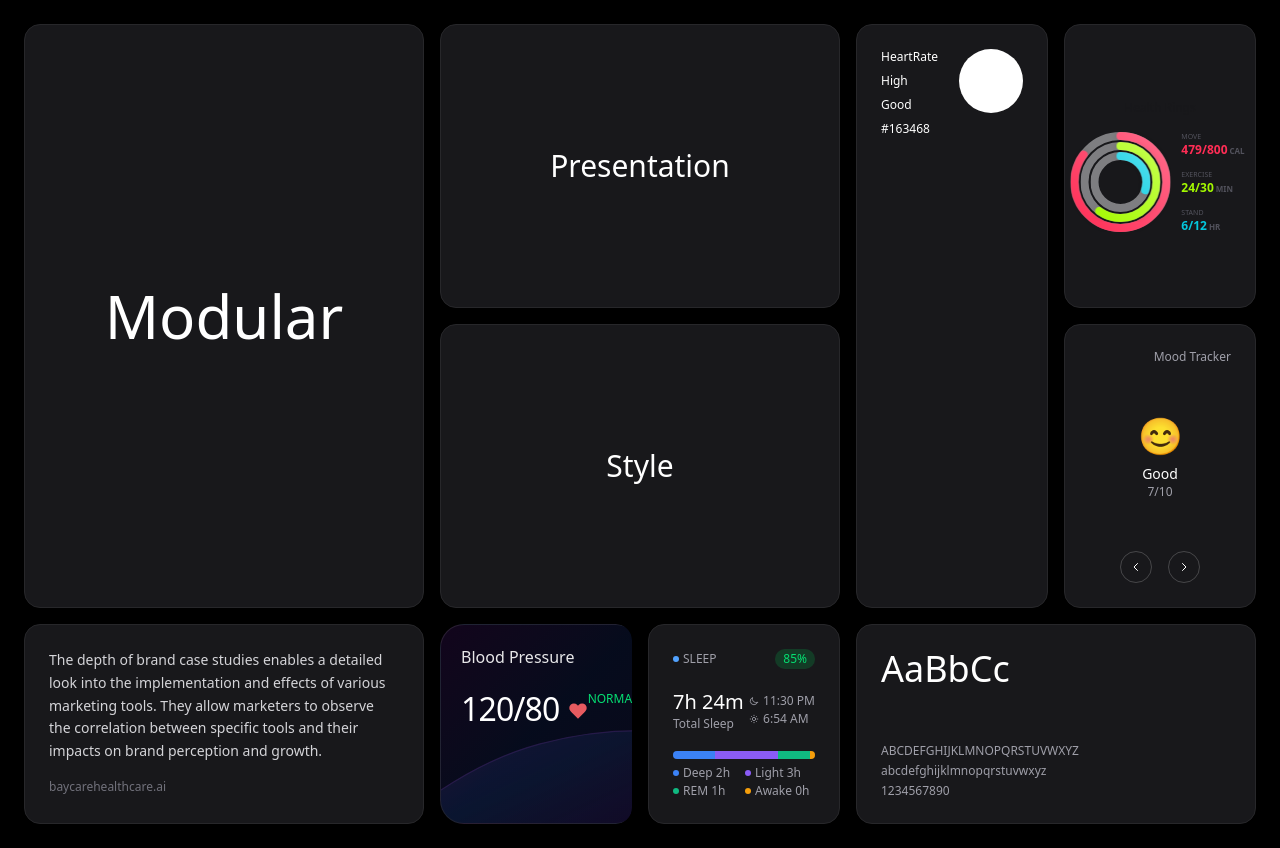
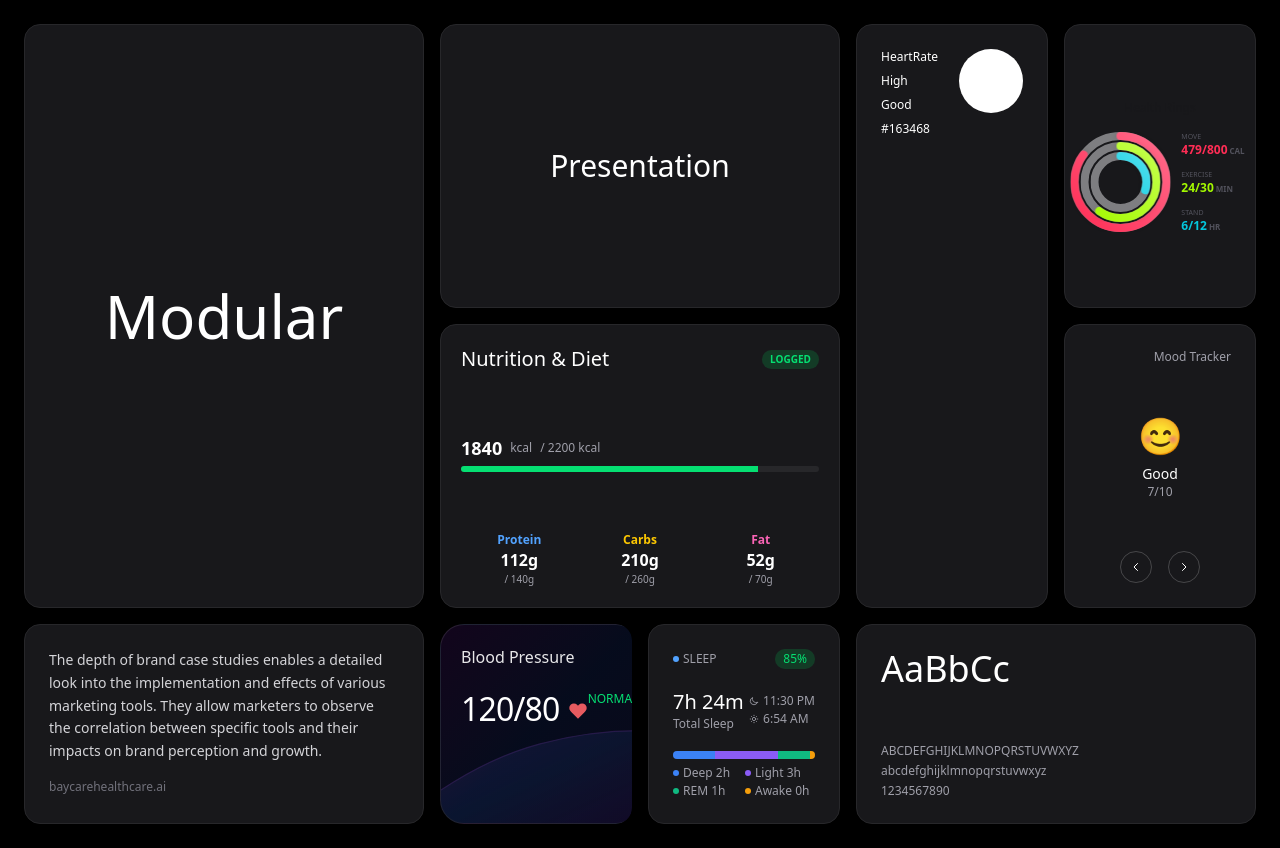
Before and after one commit to krishkumar1577/baycare-feelbot, a React (Vite) app in the folder frontend/: page /baycare-dashboard in a window 1280 px wide. Built offline with nearby package versions, Linux system fonts and the light colour scheme.

Commit message:
feat: update Nutrition & Diet card layout and content in BaycareDashboard

```diff
--- a/frontend/src/Pages/BaycareDashboard.tsx
+++ b/frontend/src/Pages/BaycareDashboard.tsx
@@ -43,9 +43,39 @@ const BaycareDashboard: React.FC = () => {
           </div>
 
           {/* Style Card - Middle Center */}
-          <div className="col-span-2 row-span-1 bg-zinc-900 rounded-2xl p-8 flex items-center justify-center border border-zinc-800">
-            <h3 className="text-3xl font-medium text-white">Style</h3>
-          </div>
+            <div className="col-span-2 row-span-1 bg-zinc-900 rounded-2xl p-5 flex flex-col justify-between border border-zinc-800">
+              <div className="flex items-center justify-between mb-2">
+                <h3 className="text-xl font-medium text-white">Nutrition & Diet</h3>
+                <span className="text-[10px] px-2 py-0.5 rounded-full bg-green-500/20 text-green-400 font-semibold">LOGGED</span>
+              </div>
+              <div className="flex flex-col gap-1 mb-2">
+                <div className="flex items-center gap-2">
+                  <span className="text-lg font-bold text-white">1840</span>
+                  <span className="text-xs text-zinc-400">kcal</span>
+                  <span className="text-xs text-zinc-400">/ 2200 kcal</span>
+                </div>
+                <div className="w-full h-1.5 bg-zinc-800 rounded-full overflow-hidden">
+                  <div className="h-full bg-green-400" style={{ width: '83%' }}></div>
+                </div>
+              </div>
+              <div className="grid grid-cols-3 gap-1">
+                <div className="flex flex-col items-center">
+                  <span className="text-xs font-semibold text-blue-400">Protein</span>
+                  <span className="text-base font-bold text-white">112g</span>
+                  <span className="text-[10px] text-zinc-400">/ 140g</span>
+                </div>
+                <div className="flex flex-col items-center">
+                  <span className="text-xs font-semibold text-yellow-400">Carbs</span>
+                  <span className="text-base font-bold text-white">210g</span>
+                  <span className="text-[10px] text-zinc-400">/ 260g</span>
+                </div>
+                <div className="flex flex-col items-center">
+                  <span className="text-xs font-semibold text-pink-400">Fat</span>
+                  <span className="text-base font-bold text-white">52g</span>
+                  <span className="text-[10px] text-zinc-400">/ 70g</span>
+                </div>
+              </div>
+            </div>
 
           {/* Mood Tracker Card - Middle Right */}
           <div className="col-span-1 row-span-1 bg-zinc-900 rounded-2xl p-6 border border-zinc-800">
```
